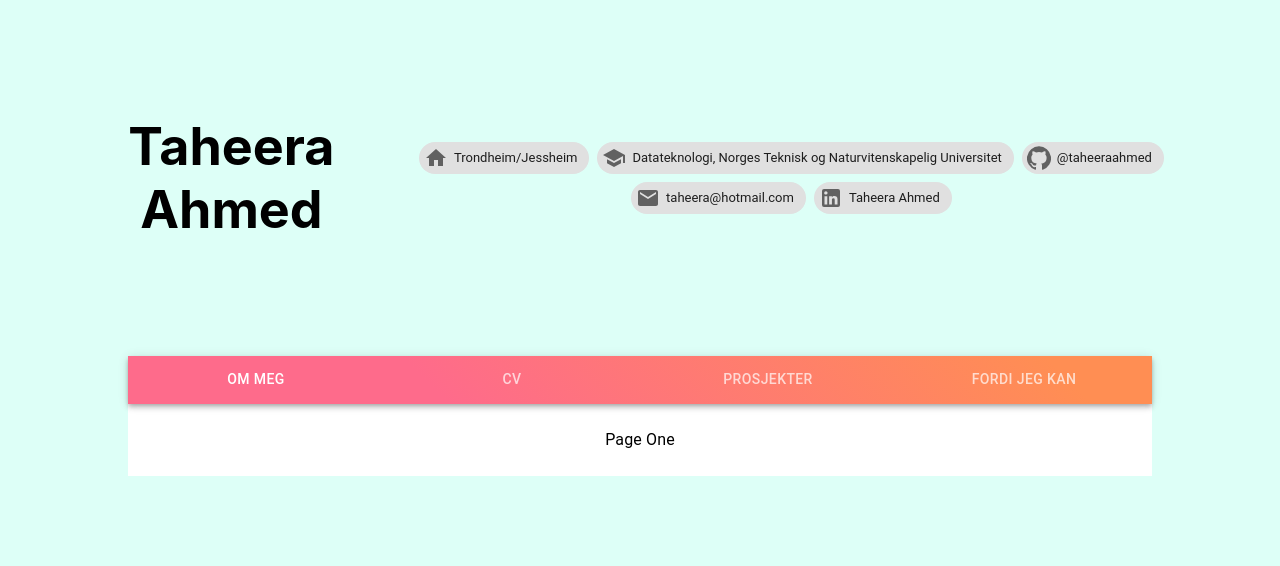
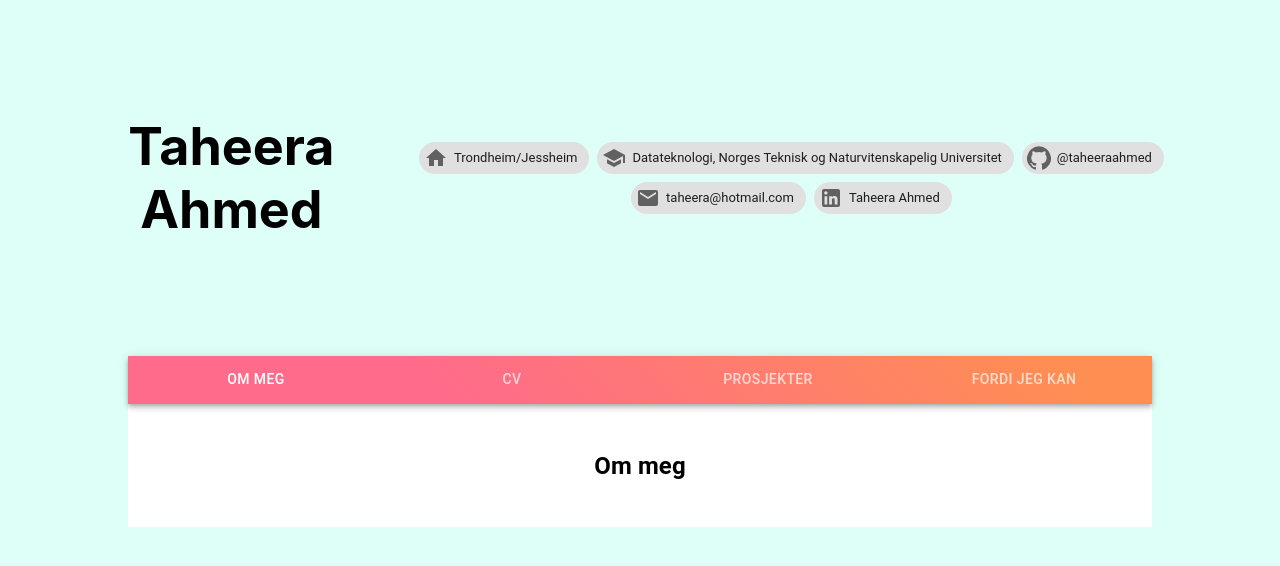
Before and after one commit to taheeraahmed/Making-a-react-app, a React (Create React App) app: page / in a window 1280 px wide. Shown: the top 566 px of the page. Built offline with nearby package versions, Linux system fonts and the light colour scheme.

Commit message:
Added content to NavBar

```diff
--- a/src/components/Navbar.js
+++ b/src/components/Navbar.js
@@ -91,16 +91,24 @@ export default function Navbar() {
         </Tabs>
       </AppBar>
       <TabPanel value={value} index={0}>
-        Page One
+        <h2>
+          Om meg
+        </h2>
       </TabPanel>
       <TabPanel value={value} index={1}>
-        Page Two
+        <h2>
+          CV
+        </h2>
       </TabPanel>
       <TabPanel value={value} index={2}>
-        Page Three
+        <h2>
+          Prosjekter
+        </h2>
       </TabPanel>
       <TabPanel value={value} index={3}>
-        Page Three
+        <h2>
+          Fordi jeg kan
+        </h2>
       </TabPanel>
     </div>
   );
```
